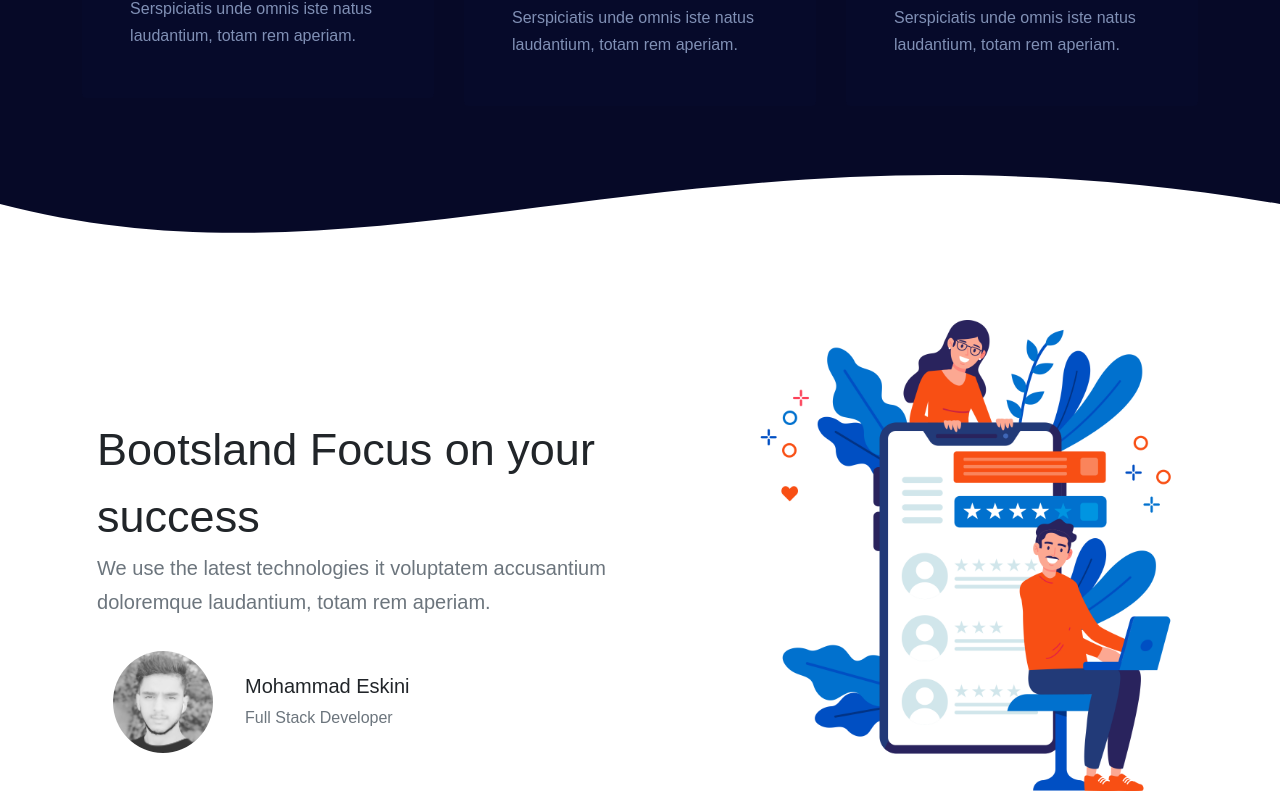
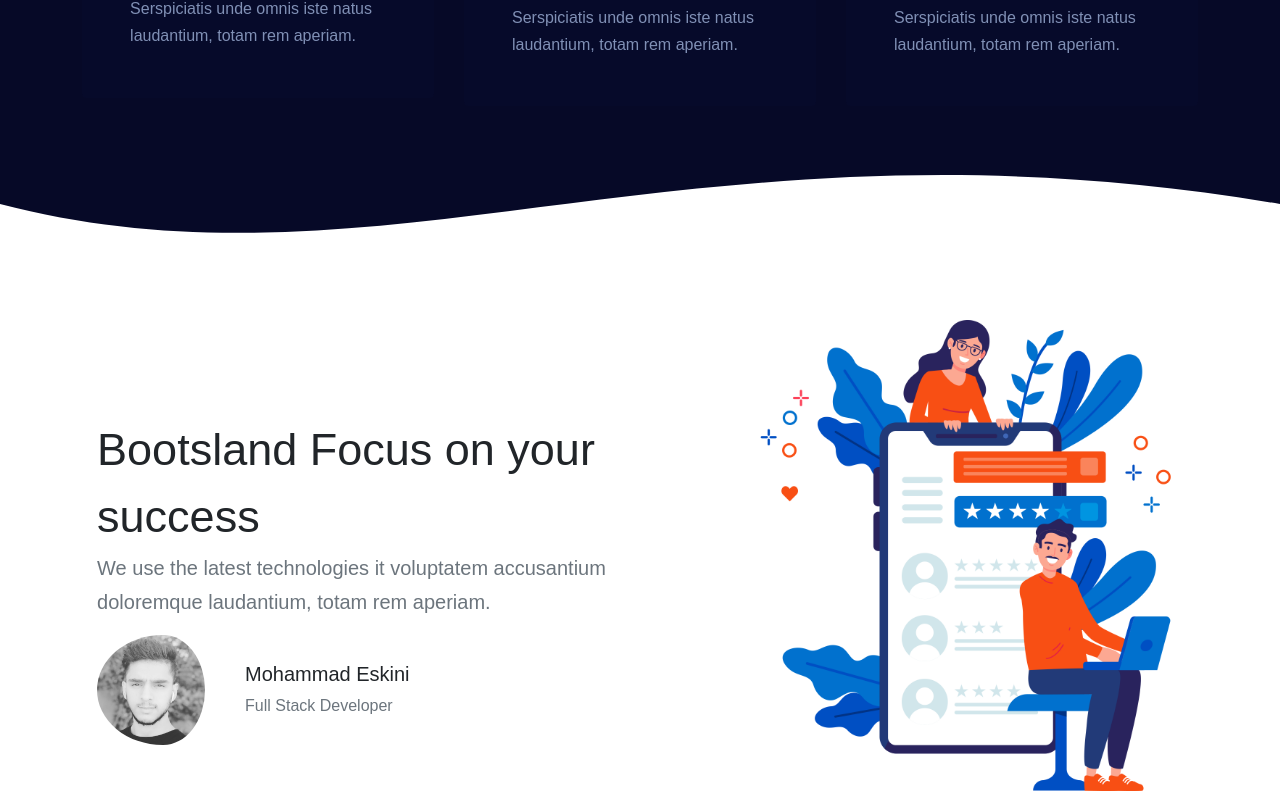
Before and after one commit to mreskini/Bootsland, a React (Create React App) app: page / in a window 1280 px wide. Shown: the part 2175-2982 px from the top of the page. Built offline with nearby package versions, Linux system fonts and the light colour scheme.

Commit message:
changed the row four a bit (removed some padding)

```diff
--- a/src/components/row-four.jsx
+++ b/src/components/row-four.jsx
@@ -12,7 +12,7 @@
                         We use the latest technologies it voluptatem accusantium doloremque laudantium, totam rem aperiam.
                     </p>
                     <div class="d-flex align-items-center">
-                        <img alt="PersonImage" src={person} class="shadow-primary img-fluid rounded-circle d-inline mr-3 w-25 p-3" />
+                        <img alt="PersonImage" src={person} class="shadow-primary img-fluid rounded-circle d-inline  mr-3 w-25 pr-4" />
                         <div>
                             <h5>
                                 Mohammad Eskini
```
